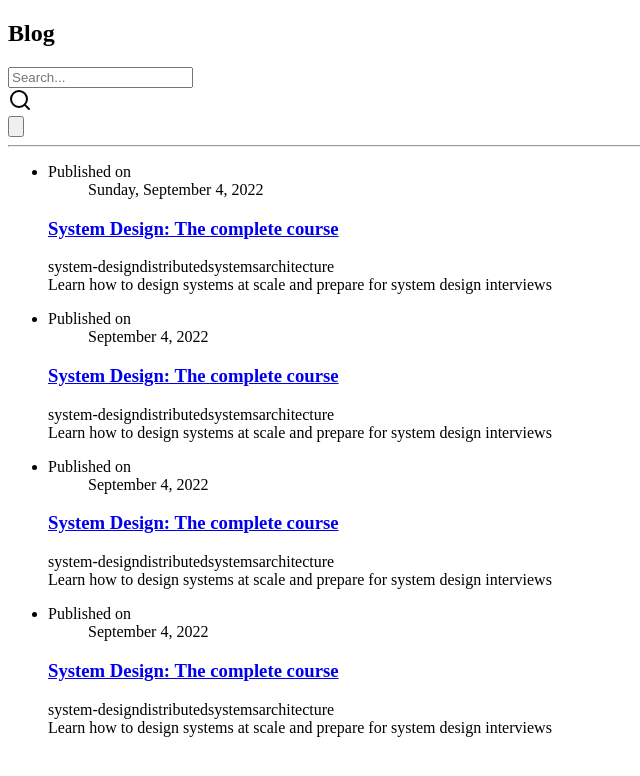
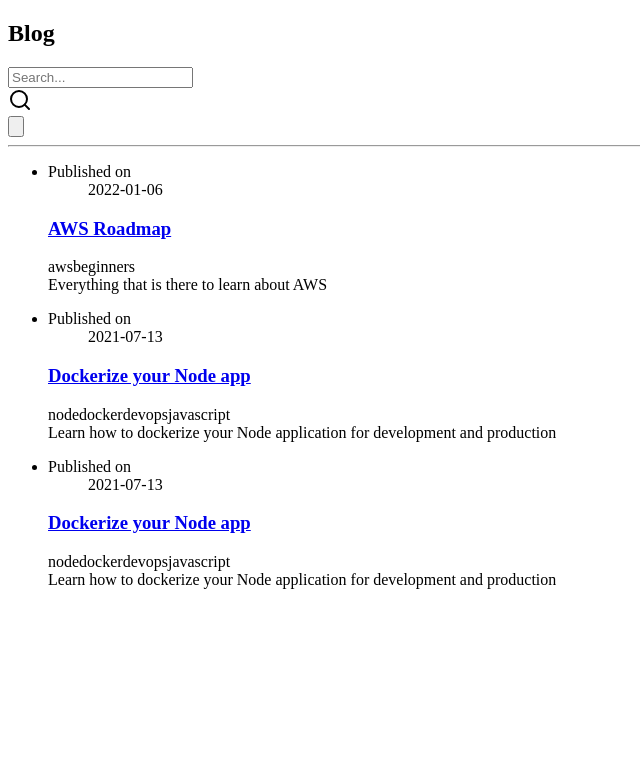
Before and after one commit to ysdhuri312/personal-portfolio-app-v2, a Next.js app: page /BlogList in a window 1280 px wide. Shown: the top 776 px of the page, without its empty margins (0-640 px from the left). Built offline with nearby package versions, Linux system fonts and the light colour scheme.

Commit message:
Display blog-list data on dynamic

```diff
--- a/src/pages/BlogList.tsx
+++ b/src/pages/BlogList.tsx
@@ -6,7 +6,6 @@
   InputGroup,
   InputGroupAddon,
   InputGroupInput,
-  InputGroupText,
 } from '../components/ui/input-group';
 import Link from 'next/link';
 import {
@@ -17,8 +16,11 @@
   DialogTrigger,
 } from '../components/ui/dialog';
 import { Button } from '../components/ui/button';
+import { getAllPosts } from '../services/blogPost';
 
 export default function BlogList() {
+  const posts = getAllPosts();
+
   return (
     <div className='container'>
       <section className='min-h-screen'>
@@ -331,153 +333,45 @@
         </InputGroup>
         <hr />
         <ul>
-          <li className='py-8'>
+          {posts.map((post, i) => {
+            const { data: metadata } = post;
+            const { title, date, summary, images, tags } = metadata;
+            return (
+              <li className='py-8' key={i}>
                 <article className='space-y-2 xl:grid xl:grid-cols-4 xl:items-baseline xl:space-y-0'>
                   <dl>
                     <dt className='sr-only'>Published on</dt>
-                <dd className='text-xl text-foreground/60 tracking-wide '>
-                  <time dateTime='2022-09-04T00:00:00.000Z'>
-                    Sunday, September 4, 2022
-                  </time>
+                    <dd className='text-xl text-foreground/60'>
+                      <time dateTime='2022-09-04T00:00:00.000Z'>{date}</time>
                     </dd>
                   </dl>
                   <div className='space-y-3 xl:col-span-3'>
                     <div>
                       <h3 className='text-3xl font-bold'>
-                    <a href='/blog/system-design-the-complete-course'>
-                      System Design: The complete course
-                    </a>
+                        <Link href='/blog/system-design-the-complete-course'>
+                          {title}
+                        </Link>
                       </h3>
                       <div className='flex flex-wrap gap-1 my-2'>
-                    <Badge variant='outline' className='text-sm p-3'>
-                      system-design
+                        {tags.map((tag: string, i: number) => (
+                          <Badge
+                            variant='outline'
+                            className='text-sm p-3'
+                            key={i}
+                          >
+                            {tag}
                           </Badge>
-                    <Badge variant='outline' className='text-sm p-3'>
-                      distributedsystems
-                    </Badge>
-                    <Badge variant='outline' className='text-sm p-3'>
-                      architecture
-                    </Badge>
+                        ))}
                       </div>
                     </div>
                     <div className='prose max-w-none text-gray-500 dark:text-gray-400'>
-                  Learn how to design systems at scale and prepare for system
-                  design interviews
+                      {summary}
                     </div>
                   </div>
                 </article>
               </li>
-          <li className='py-8'>
-            <article className='space-y-2 xl:grid xl:grid-cols-4 xl:items-baseline xl:space-y-0'>
-              <dl>
-                <dt className='sr-only'>Published on</dt>
-                <dd className='text-xl text-foreground/60 tracking-wide '>
-                  <time dateTime='2022-09-04T00:00:00.000Z'>
-                    September 4, 2022
-                  </time>
-                </dd>
-              </dl>
-              <div className='space-y-3 xl:col-span-3'>
-                <div>
-                  <h3 className='text-3xl font-bold'>
-                    <Link
-                      href='/blog/system-design-the-complete-course'
-                      className='tracking-wide'
-                    >
-                      System Design: The complete course
-                    </Link>
-                  </h3>
-                  <div className='flex flex-wrap gap-1 my-2'>
-                    <Badge variant='outline' className='text-sm p-3'>
-                      system-design
-                    </Badge>
-                    <Badge variant='outline' className='text-sm p-3'>
-                      distributedsystems
-                    </Badge>
-                    <Badge variant='outline' className='text-sm p-3'>
-                      architecture
-                    </Badge>
-                  </div>
-                </div>
-                <div className='prose max-w-none text-gray-500 dark:text-gray-400'>
-                  Learn how to design systems at scale and prepare for system
-                  design interviews
-                </div>
-              </div>
-            </article>
-          </li>
-          <li className='py-8'>
-            <article className='space-y-2 xl:grid xl:grid-cols-4 xl:items-baseline xl:space-y-0'>
-              <dl>
-                <dt className='sr-only'>Published on</dt>
-                <dd className='text-xl text-foreground/60 tracking-wide '>
-                  <time dateTime='2022-09-04T00:00:00.000Z'>
-                    September 4, 2022
-                  </time>
-                </dd>
-              </dl>
-              <div className='space-y-3 xl:col-span-3'>
-                <div>
-                  <h3 className='text-3xl font-bold'>
-                    <a href='/blog/system-design-the-complete-course'>
-                      System Design: The complete course
-                    </a>
-                  </h3>
-                  <div className='flex flex-wrap gap-1 my-2'>
-                    <Badge variant='outline' className='text-sm p-3'>
-                      system-design
-                    </Badge>
-                    <Badge variant='outline' className='text-sm p-3'>
-                      distributedsystems
-                    </Badge>
-                    <Badge variant='outline' className='text-sm p-3'>
-                      architecture
-                    </Badge>
-                  </div>
-                </div>
-                <div className='prose max-w-none text-gray-500 dark:text-gray-400'>
-                  Learn how to design systems at scale and prepare for system
-                  design interviews
-                </div>
-              </div>
-            </article>
-          </li>
-          <li className='py-8'>
-            <article className='space-y-2 xl:grid xl:grid-cols-4 xl:items-baseline xl:space-y-0'>
-              <dl>
-                <dt className='sr-only'>Published on</dt>
-                <dd className='text-xl text-foreground/60 tracking-wide '>
-                  <time dateTime='2022-09-04T00:00:00.000Z'>
-                    September 4, 2022
-                  </time>
-                </dd>
-              </dl>
-              <div className='space-y-3 xl:col-span-3'>
-                <div>
-                  <h3 className='text-3xl font-bold'>
-                    <a href='/blog/system-design-the-complete-course'>
-                      System Design: The complete course
-                    </a>
-                  </h3>
-                  <div className='flex flex-wrap gap-1 my-2'>
-                    <Badge variant='outline' className='text-sm p-3'>
-                      system-design
-                    </Badge>
-                    <Badge variant='outline' className='text-sm p-3'>
-                      distributedsystems
-                    </Badge>
-                    <Badge variant='outline' className='text-sm p-3'>
-                      architecture
-                    </Badge>
-                  </div>
-                </div>
-                <div className='prose max-w-none text-gray-500 dark:text-gray-400'>
-                  Learn how to design systems at scale and prepare for system
-                  design interviews
-                </div>
-              </div>
-            </article>
-          </li>
+            );
+          })}
         </ul>
       </section>
     </div>
```
Lines whose indentation alone changed are shown as unchanged.
